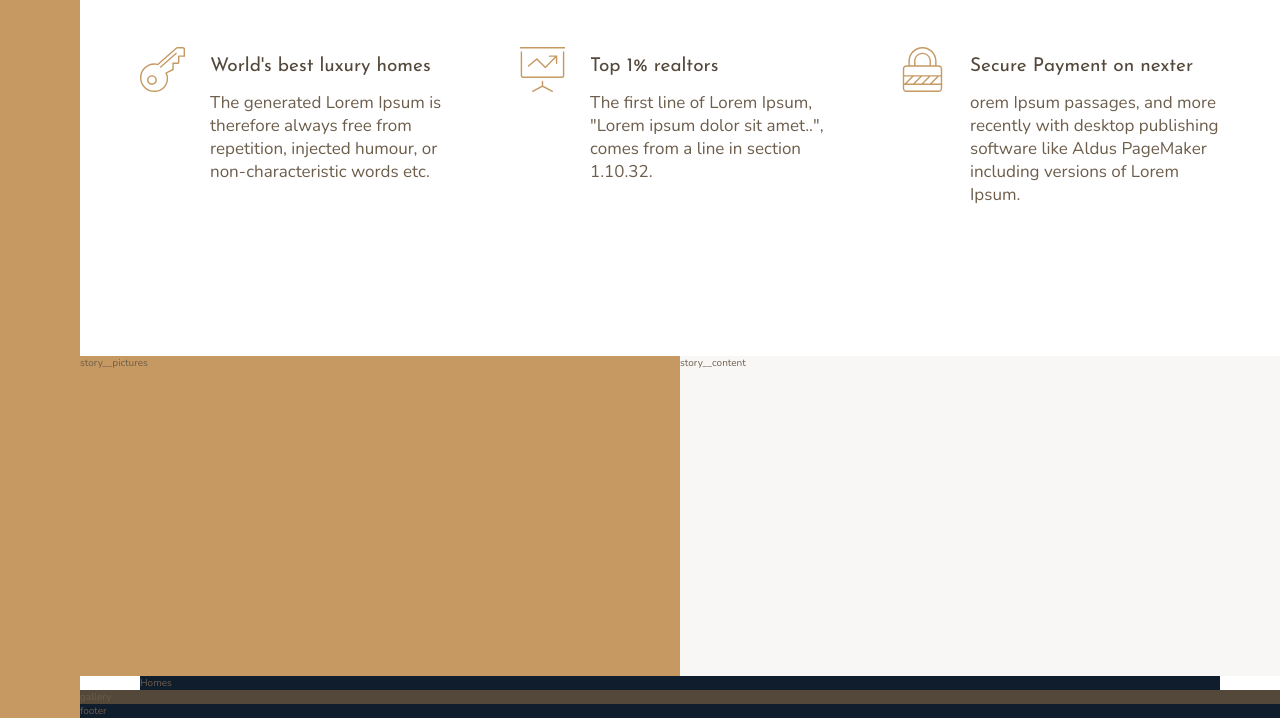
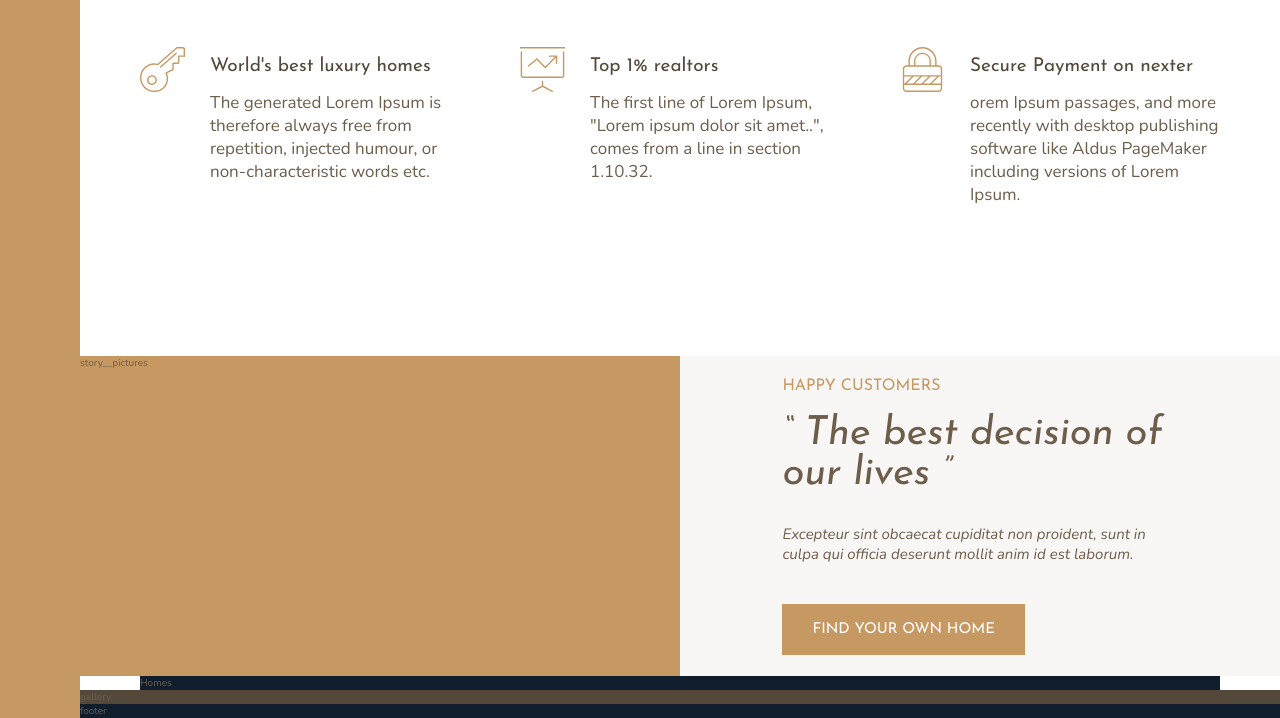
Before and after one commit to sumancsnit/photos-gallery-css-grid, a website: page index.html in a window 1280 px wide. Shown: the part 942-1660 px from the top of the page. Drawn offline with nearby package versions, Linux system fonts and the light colour scheme.

Commit message:
story content

```diff
--- a/index.html
+++ b/index.html
@@ -89,7 +89,17 @@
 
     <div class="story__pictures">story__pictures</div>
 
-    <div class="story__content">story__content</div>
+    <div class="story__content">
+      <h2 class="heading-3 mb-sm">Happy Customers</h2>
+      <h2 class="heading-2 heading-2-dark mb-md">
+        &ldquo; The best decision of our lives &rdquo;
+      </h2>
+      <p class="story__text">
+        Excepteur sint obcaecat cupiditat non proident, sunt in culpa qui
+        officia deserunt mollit anim id est laborum.
+      </p>
+      <button class="btn">Find your own home</button>
+    </div>
 
     <section class="homes">Homes</section>
 
--- a/sass/_story.scss
+++ b/sass/_story.scss
@@ -6,5 +6,22 @@
   &__content {
     background-color: $color-grey-light-1;
     grid-column: col-start 5 / full-end;
+
+    padding: 6rem 8vw;
+
+    // display: flex;
+    // flex-direction: column;
+    // justify-content: center;
+    // align-items: flex-start;
+
+    display: grid;
+    align-content: center;
+    justify-items: start;
+  }
+
+  &__text {
+    font-size: 1.5rem;
+    font-style: italic;
+    margin-bottom: 4rem;
   }
 }
--- a/sass/_typography.scss
+++ b/sass/_typography.scss
@@ -9,10 +9,23 @@
 
 .heading-2 {
   @extend %heading;
+  font-size: 4rem;
+  font-style: italic;
+  line-height: 1;
+
+  &--light {
+    color: $color-grey-light-1;
+  }
+  &--dark {
+    color: $color-grey-dark-1;
+  }
 }
 
 .heading-3 {
   @extend %heading;
+  font-size: 1.6rem;
+  color: $color-primary;
+  text-transform: uppercase;
 }
 
 .heading-4 {
@@ -25,3 +38,33 @@
     color: $color-grey-dark-1;
   }
 }
+
+.btn {
+  background-color: $color-primary;
+  color: #fff;
+  border: none;
+  border-radius: 0;
+  font-family: $font-display;
+  font-size: 1.5rem;
+  text-transform: uppercase;
+  padding: 1.8rem 3rem;
+  cursor: pointer;
+  transition: all 0.5s;
+
+  &:hover {
+    background-color: $color-primary-dark;
+  }
+}
+
+.mb-sm {
+  margin-bottom: 2rem;
+}
+.mb-md {
+  margin-bottom: 3rem;
+}
+.mb-lg {
+  margin-bottom: 4rem;
+}
+.mb-hg {
+  margin-bottom: 8rem;
+}
```
Also changed, not shown: css/style.css.
